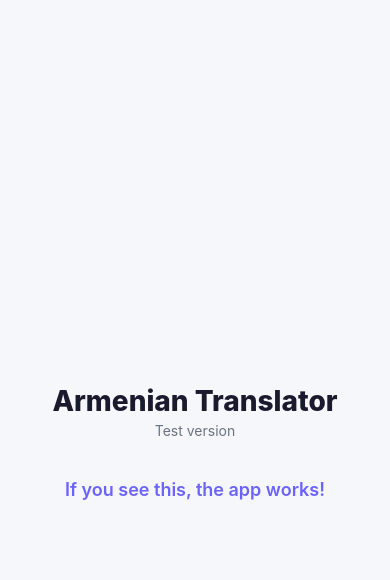
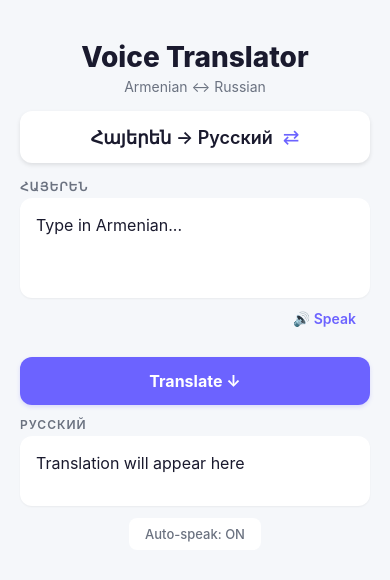
Before and after one commit to Mikmar76/ArmenianTranslator, a React Native app: screen / in a window 390 px wide. Shown: the top 580 px of the page. Built offline with nearby package versions, Linux system fonts and the light colour scheme.

Commit message:
Restore full translator app

```diff
--- a/App.js
+++ b/App.js
@@ -1,39 +1,16 @@
 import React from 'react';
-import { View, Text, StyleSheet, Platform } from 'react-native';
+import { SafeAreaView, StyleSheet, StatusBar } from 'react-native';
+import HomeScreen from './src/screens/HomeScreen';
 
 export default function App() {
   return (
-    <View style={styles.container}>
-      <Text style={styles.title}>Armenian Translator</Text>
-      <Text style={styles.subtitle}>Test version</Text>
-      <Text style={styles.info}>If you see this, the app works!</Text>
-    </View>
+    <SafeAreaView style={styles.container}>
+      <StatusBar barStyle="dark-content" backgroundColor="#F5F7FA" />
+      <HomeScreen />
+    </SafeAreaView>
   );
 }
 
 const styles = StyleSheet.create({
-  container: {
-    flex: 1,
-    backgroundColor: '#F5F7FA',
-    alignItems: 'center',
-    justifyContent: 'center',
-    paddingHorizontal: 20,
-    paddingTop: Platform.OS === 'ios' ? 60 : 40,
-  },
-  title: {
-    fontSize: 28,
-    fontWeight: '800',
-    color: '#1A1A2E',
-  },
-  subtitle: {
-    fontSize: 14,
-    color: '#6B7280',
-    marginTop: 4,
-  },
-  info: {
-    fontSize: 18,
-    color: '#6C63FF',
-    marginTop: 40,
-    fontWeight: '600',
-  },
+  container: { flex: 1, backgroundColor: '#F5F7FA' },
 });
--- a/package.json
+++ b/package.json
@@ -7,7 +7,9 @@
     "expo-speech": "~56.0.3",
     "expo-status-bar": "^56.0.4",
     "react": "19.2.3",
-    "react-native": "0.85.3"
+    "react-dom": "19.2.3",
+    "react-native": "0.85.3",
+    "react-native-web": "^0.21.2"
   },
   "scripts": {
     "start": "expo start",
--- a/src/screens/HomeScreen.js
+++ b/src/screens/HomeScreen.js
@@ -26,7 +26,6 @@ export default function HomeScreen() {
 
   const handleTranslate = useCallback(async () => {
     if (!inputText.trim()) return;
-
     setIsTranslating(true);
     try {
       const result = await translateText(inputText.trim(), pair.source, pair.target);
@@ -42,15 +41,11 @@ export default function HomeScreen() {
   }, [inputText, pair, autoSpeak, targetLang]);
 
   const speakSource = useCallback(() => {
-    if (inputText.trim()) {
-      Speech.speak(inputText, { language: sourceLang.ttsLocale });
-    }
+    if (inputText.trim()) Speech.speak(inputText, { language: sourceLang.ttsLocale });
   }, [inputText, sourceLang]);
 
   const speakTarget = useCallback(() => {
-    if (translatedText.trim()) {
-      Speech.speak(translatedText, { language: targetLang.ttsLocale });
-    }
+    if (translatedText.trim()) Speech.speak(translatedText, { language: targetLang.ttsLocale });
   }, [translatedText, targetLang]);
 
   return (
@@ -104,13 +99,8 @@ export default function HomeScreen() {
         ) : null}
       </View>
 
-      <TouchableOpacity
-        style={styles.autoSpeakBtn}
-        onPress={() => setAutoSpeak(!autoSpeak)}
-      >
-        <Text style={styles.autoSpeakText}>
-          Auto-speak: {autoSpeak ? 'ON' : 'OFF'}
-        </Text>
+      <TouchableOpacity style={styles.autoSpeakBtn} onPress={() => setAutoSpeak(!autoSpeak)}>
+        <Text style={styles.autoSpeakText}>Auto-speak: {autoSpeak ? 'ON' : 'OFF'}</Text>
       </TouchableOpacity>
     </View>
   );
@@ -123,128 +113,49 @@ const styles = StyleSheet.create({
     paddingHorizontal: 20,
     paddingTop: Platform.OS === 'ios' ? 60 : 40,
   },
-  header: {
-    alignItems: 'center',
-    marginBottom: 16,
+  header: { alignItems: 'center', marginBottom: 16 },
+  title: { fontSize: 28, fontWeight: '800', color: '#1A1A2E' },
+  subtitle: { fontSize: 14, color: '#6B7280', marginTop: 4 },
+  langToggle: {
+    flexDirection: 'row', alignItems: 'center', justifyContent: 'center',
+    backgroundColor: '#FFFFFF', paddingVertical: 14, paddingHorizontal: 20,
+    borderRadius: 12, marginBottom: 16,
+    elevation: 2, shadowColor: '#000', shadowOffset: { width: 0, height: 2 },
+    shadowOpacity: 0.1, shadowRadius: 4,
   },
-  title: {
-    fontSize: 28,
-    fontWeight: '800',
-    color: '#1A1A2E',
-  },
-  subtitle: {
-    fontSize: 14,
-    color: '#6B7280',
-    marginTop: 4,
-  },
-  langToggle: {
-    flexDirection: 'row',
-    alignItems: 'center',
-    justifyContent: 'center',
-    backgroundColor: '#FFFFFF',
-    paddingVertical: 14,
-    paddingHorizontal: 20,
-    borderRadius: 12,
-    marginBottom: 16,
-    elevation: 2,
-    shadowColor: '#000',
-    shadowOffset: { width: 0, height: 2 },
-    shadowOpacity: 0.1,
-    shadowRadius: 4,
-  },
-  langToggleText: {
-    fontSize: 18,
-    fontWeight: '600',
-    color: '#1A1A2E',
-  },
-  langToggleIcon: {
-    fontSize: 20,
-    marginLeft: 10,
-    color: '#6C63FF',
-  },
-  inputSection: {
-    marginBottom: 12,
-  },
+  langToggleText: { fontSize: 18, fontWeight: '600', color: '#1A1A2E' },
+  langToggleIcon: { fontSize: 20, marginLeft: 10, color: '#6C63FF' },
+  inputSection: { marginBottom: 12 },
   langLabel: {
-    fontSize: 12,
-    fontWeight: '600',
-    color: '#6B7280',
-    marginBottom: 4,
-    textTransform: 'uppercase',
-    letterSpacing: 1,
+    fontSize: 12, fontWeight: '600', color: '#6B7280', marginBottom: 4,
+    textTransform: 'uppercase', letterSpacing: 1,
   },
   textInput: {
-    backgroundColor: '#FFFFFF',
-    borderRadius: 12,
-    padding: 16,
-    minHeight: 100,
-    fontSize: 16,
-    color: '#1A1A2E',
-    lineHeight: 22,
-    elevation: 1,
-    shadowColor: '#000',
-    shadowOffset: { width: 0, height: 1 },
-    shadowOpacity: 0.05,
-    shadowRadius: 2,
+    backgroundColor: '#FFFFFF', borderRadius: 12, padding: 16,
+    minHeight: 100, fontSize: 16, color: '#1A1A2E', lineHeight: 22,
+    elevation: 1, shadowColor: '#000', shadowOffset: { width: 0, height: 1 },
+    shadowOpacity: 0.05, shadowRadius: 2,
   },
-  speakBtn: {
-    alignSelf: 'flex-end',
-    paddingVertical: 6,
-    paddingHorizontal: 14,
-    marginTop: 6,
+  speakBtn: { alignSelf: 'flex-end', paddingVertical: 6, paddingHorizontal: 14, marginTop: 6 },
+  speakBtnText: { fontSize: 14, color: '#6C63FF', fontWeight: '600' },
+  translateBtn: {
+    backgroundColor: '#6C63FF', paddingVertical: 14, borderRadius: 12,
+    alignItems: 'center', marginVertical: 12,
+    elevation: 2, shadowColor: '#6C63FF', shadowOffset: { width: 0, height: 2 },
+    shadowOpacity: 0.2, shadowRadius: 4,
   },
-  speakBtnText: {
-    fontSize: 14,
-    color: '#6C63FF',
-    fontWeight: '600',
+  translateBtnText: { color: '#FFFFFF', fontSize: 16, fontWeight: '700' },
+  outputSection: { marginBottom: 12 },
+  textOutput: {
+    backgroundColor: '#FFFFFF', borderRadius: 12, padding: 16,
+    minHeight: 70, fontSize: 16, color: '#1A1A2E', lineHeight: 22,
+    elevation: 1, shadowColor: '#000', shadowOffset: { width: 0, height: 1 },
+    shadowOpacity: 0.05, shadowRadius: 2,
   },
-  translateBtn: {
-    backgroundColor: '#6C63FF',
-    paddingVertical: 14,
-    borderRadius: 12,
-    alignItems: 'center',
-    marginVertical: 12,
-    elevation: 2,
-    shadowColor: '#6C63FF',
-    shadowOffset: { width: 0, height: 2 },
-    shadowOpacity: 0.2,
-    shadowRadius: 4,
+  outputText: { fontSize: 16, color: '#1A1A2E', lineHeight: 22 },
+  autoSpeakBtn: {
+    alignSelf: 'center', backgroundColor: '#FFFFFF', paddingVertical: 8,
+    paddingHorizontal: 16, borderRadius: 8, elevation: 1,
   },
-  translateBtnText: {
-    color: '#FFFFFF',
-    fontSize: 16,
-    fontWeight: '700',
-  },
-  outputSection: {
-    marginBottom: 12,
-  },
-  textOutput: {
-    backgroundColor: '#FFFFFF',
-    borderRadius: 12,
-    padding: 16,
-    minHeight: 70,
-    elevation: 1,
-    shadowColor: '#000',
-    shadowOffset: { width: 0, height: 1 },
-    shadowOpacity: 0.05,
-    shadowRadius: 2,
-  },
-  outputText: {
-    fontSize: 16,
-    color: '#1A1A2E',
-    lineHeight: 22,
-  },
-  autoSpeakBtn: {
-    alignSelf: 'center',
-    backgroundColor: '#FFFFFF',
-    paddingVertical: 8,
-    paddingHorizontal: 16,
-    borderRadius: 8,
-    elevation: 1,
-  },
-  autoSpeakText: {
-    fontSize: 13,
-    color: '#6B7280',
-    fontWeight: '500',
-  },
+  autoSpeakText: { fontSize: 13, color: '#6B7280', fontWeight: '500' },
 });
```
Also changed, not shown: 1 other file (tests, documents, lock files or other folders).
